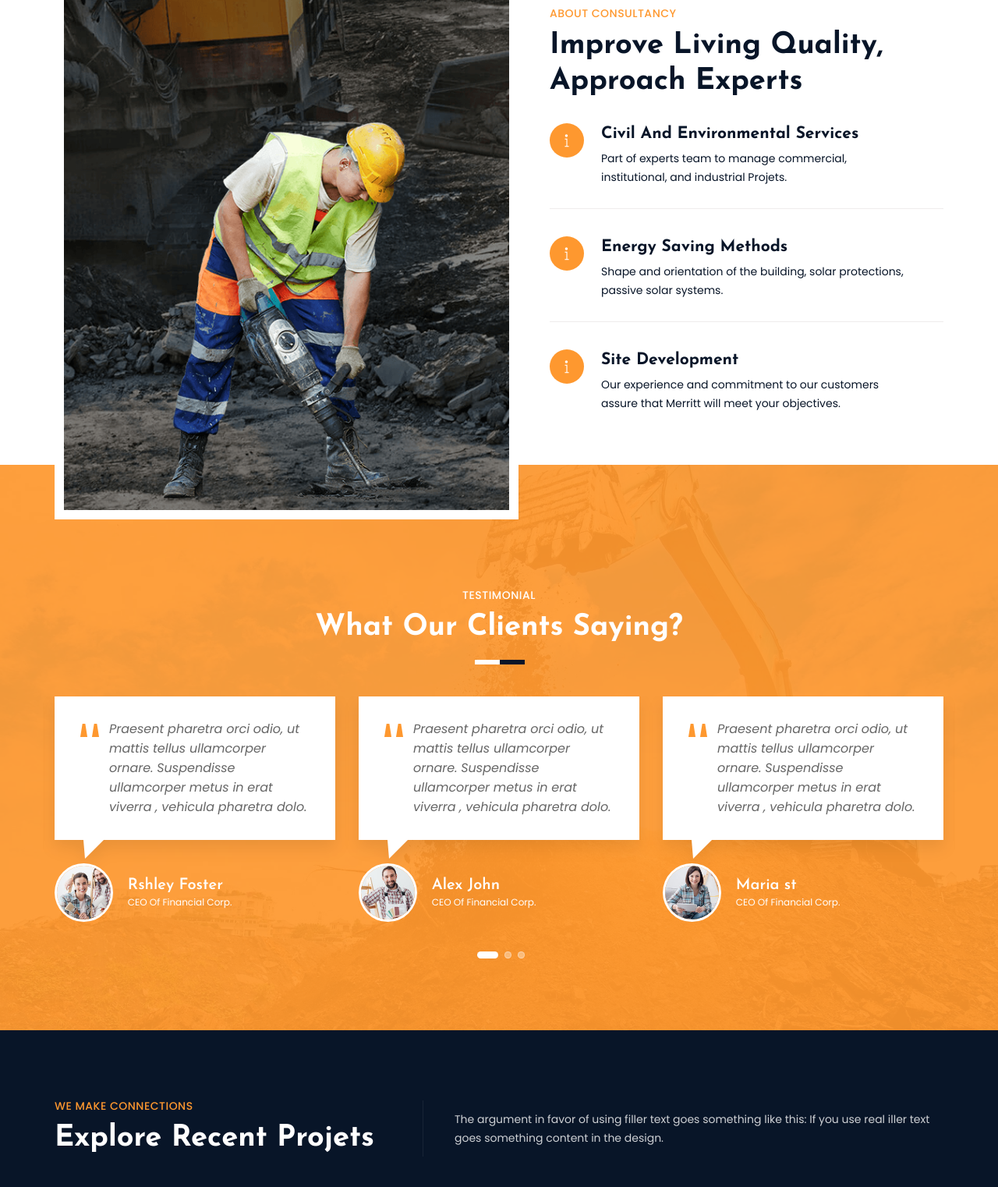
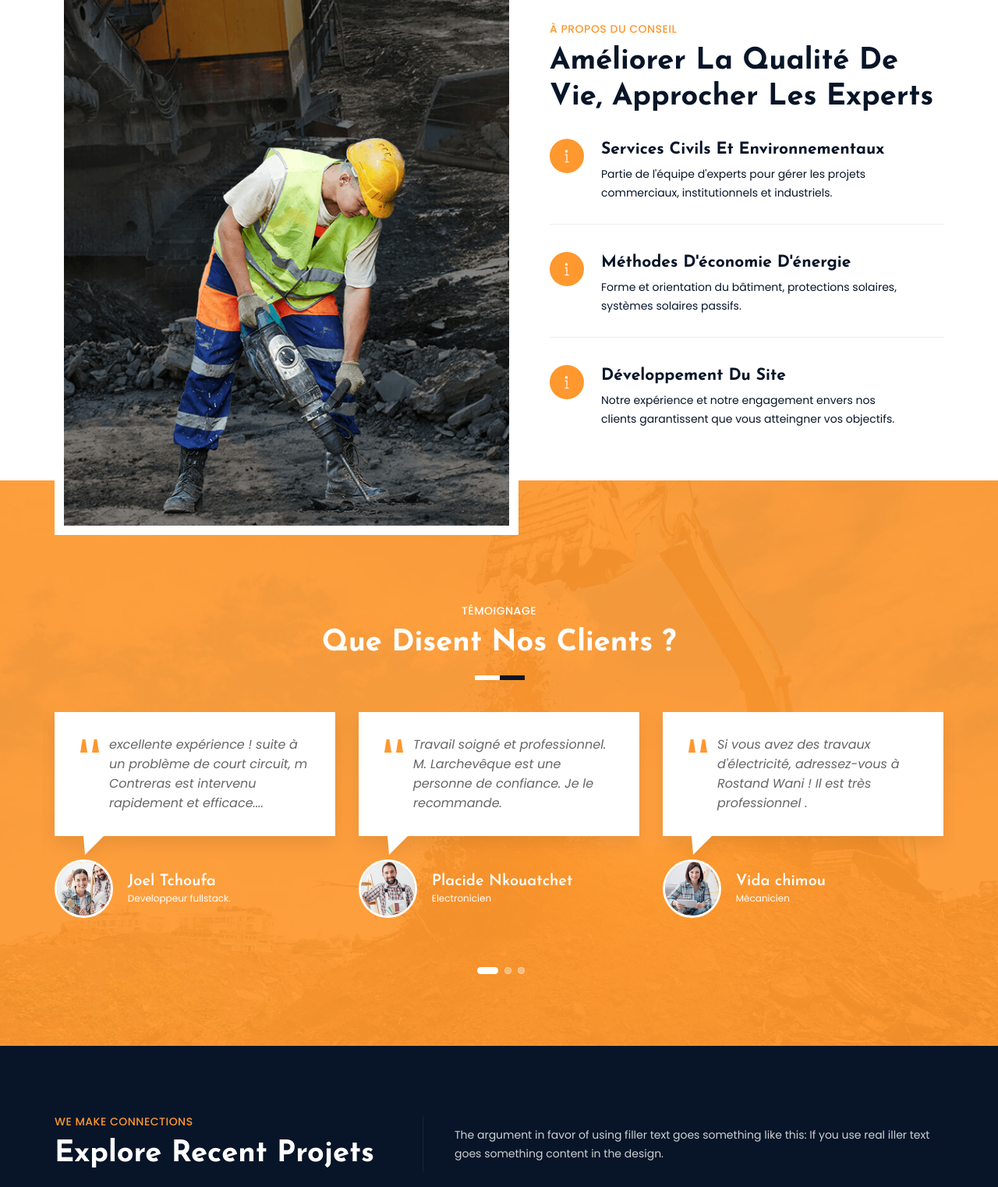
Before and after one commit to joelitok/brainsengineeringTop, a PHP site: page / in a window 1280 px wide. Shown: the part 3804-5326 px from the top of the page at 78% size. Run offline with PHP 8.4, Linux system fonts and the light colour scheme.

Commit message:
deuxieme

```diff
--- a/index.php
+++ b/index.php
@@ -740,7 +740,7 @@ vos installations et équipements électriques pour vérifier leurs conformités
                                     <div class="sep-line mt-10 mb-15"></div>
                                 </div>
                                 <div class="featured-desc"><!--featured-desc-->
-                                    <p>Get exterior design ideas for your modern house elevation with our 50 unique modern house facades.</p>
+                                    <p>Nous vous garantissons l'étude et la réalisation de vos travaux d'électrification de vos bâtiments.</p>
                                 </div>
                                 <a href="apartment-design.php" class="cmt-icon cmt-icon_element-border cmt-icon_element-color-white cmt-icon_element-size-xs cmt-icon_element-style-round">
                                     <i class="fa fa-angle-double-right"></i>
@@ -762,7 +762,7 @@ vos installations et équipements électriques pour vérifier leurs conformités
                                     <div class="sep-line mt-10 mb-15"></div>
                                 </div>
                                 <div class="featured-desc"><!--featured-desc-->
-                                    <p>Our experts  mechanical engineers plan ideal buildings models in way too significant. </p>
+                                    <p>Pour une industrie le cout de non production pouvant engendrés des pertes énormes nous répondons présent face à vos problèmes </p>
                                 </div>
                                 <a href="architectural-design.php" class="cmt-icon cmt-icon_element-border cmt-icon_element-color-white cmt-icon_element-size-xs cmt-icon_element-style-round">
                                     <i class="fa fa-angle-double-right"></i>
@@ -779,13 +779,13 @@ vos installations et équipements électriques pour vérifier leurs conformités
                             </div>
                             <div class="featured-content mt-25"><!--featured-content-->
                                 <div class="featured-title">
-                                    <h5>Provide Variety Construction Services</h5>
+                                    <h5>Fournir des services  variés</h5>
                                 </div>
                                 <div class="highlight-box cmt-textcolor-white cmt-bgcolor-darkgrey">
-                                    <p>Discount <span class="cmt-textcolor-skincolor">25%</span></p>
-                                    <h5>Restructure Services</h5>
+                                    <p>Remise <span class="cmt-textcolor-skincolor">25%</span></p>
+                                    <h5>Services de restructuration</h5>
                                 </div>
-                                <a href="#" class="cmt-textcolor-skincolor">Click to Get Discount</a>
+                                <a href="#" class="cmt-textcolor-skincolor">Cliquez pour obtenir une réduction</a>
                             </div>
                         </div>
                     </div>
@@ -799,13 +799,13 @@ vos installations et équipements électriques pour vérifier leurs conformités
                             </div>
                             <div class="featured-content"><!--featured-content-->
                                 <div class="featured-title">
-                                    <h5><a href="house-planning.php">House Planning</a></h5>
+                                    <h5><a href="house-planning.php">Génie Logiciel</a></h5>
                                 </div>
                                 <div class="separator">
                                     <div class="sep-line mt-10 mb-15"></div>
                                 </div>
                                 <div class="featured-desc"><!--featured-desc-->
-                                    <p>We will work with you to make small or large changes so you get the house of your dreams</p>
+                                    <p> Notre objectif ici vise à rationaliser et à optimiser le processus de production de vos logiciel. </p>
                                 </div>
                                 <a href="house-planning.htm" class="cmt-icon cmt-icon_element-border cmt-icon_element-color-white cmt-icon_element-size-xs cmt-icon_element-style-round">
                                     <i class="fa fa-angle-double-right"></i>
@@ -821,13 +821,13 @@ vos installations et équipements électriques pour vérifier leurs conformités
                             </div>
                             <div class="featured-content"><!--featured-content-->
                                 <div class="featured-title">
-                                    <h5><a href="repair-welding.php">Repair Welding</a></h5>
+                                    <h5><a href="repair-welding.php">Maintenance reseaux</a></h5>
                                 </div>
                                 <div class="separator">
                                     <div class="sep-line mt-10 mb-15"></div>
                                 </div>
                                 <div class="featured-desc"><!--featured-desc-->
-                                    <p>Special repairs of building are undertaken to replace the existing parts of buildings. </p>
+                                    <p>Nous nous assurons du bon fonctionnement du réseau au sein de votre entreprise </p>
                                 </div>
                                 <a href="repair-welding.php" class="cmt-icon cmt-icon_element-border cmt-icon_element-color-white cmt-icon_element-size-xs cmt-icon_element-style-round">
                                     <i class="fa fa-angle-double-right"></i>
@@ -857,14 +857,15 @@ vos installations et équipements électriques pour vérifier leurs conformités
                             <!-- section title -->
                             <div class="section-title row-title mt-40 clearfix">
                                 <div class="title-header">
-                                    <h2 class="title">Trusted by more<br> than <span class="cmt-textcolor-skincolor">650,000</span> Happy people</h2>
+                                    <h2 class="title"> Plus de<span class="cmt-textcolor-skincolor">  650,000</span>  personnes heureuses nous font confiance.</h2>
                                 </div>
+
                                 <div class="title-desc">
-                                    Our Projets are fully tested, background checked, license validated<br> and insured with a 100% satisfaction guarantee.
+                                Nos projets sont entièrement testés, leurs antécédents sont vérifiés, leur licence est validée <br>  et ils sont assurés avec une garantie de satisfaction à 100%.
                                 </div>
                             </div><!-- section title end -->
                             <div class="text-center res-767-mt-30">
-                                <a class="cmt-btn cmt-btn-size-md cmt-btn-style-border cmt-btn-color-white mt-35 res-991-mt-15" href="#">For Appoinment Today</a>
+                                <a class="cmt-btn cmt-btn-size-md cmt-btn-style-border cmt-btn-color-white mt-35 res-991-mt-15" href="contact-us.php">Pour un rendez-vous aujourd'hui</a>
                             </div>
                         </div>
                     </div>
@@ -889,8 +890,8 @@ vos installations et équipements électriques pour vérifier leurs conformités
                             <!-- section title -->
                             <div class="section-title clearfix">
                                 <div class="title-header">
-                                    <h5>ABOUT CONSULTANCY</h5>
-                                    <h2 class="title">Improve Living Quality, Approach Experts</h2>
+                                    <h5>À PROPOS DU CONSEIL</h5>
+                                    <h2 class="title">Améliorer la qualité de vie, approcher les experts</h2>
                                 </div>
                             </div><!-- section title end -->
                             <!-- featured-icon-box -->
@@ -902,10 +903,10 @@ vos installations et équipements électriques pour vérifier leurs conformités
                                 </div>
                                 <div class="featured-content">
                                     <div class="featured-title">
-                                        <h5>Civil and environmental services</h5>
+                                        <h5>Services civils et environnementaux</h5>
                                     </div>
                                     <div class="featured-desc">
-                                        <p>Part of experts team to manage commercial, institutional, and industrial Projets.</p>
+                                        <p>Partie de l'équipe d'experts pour gérer les projets commerciaux, institutionnels et industriels.</p>
                                     </div>
                                 </div>
                             </div><!-- featured-icon-box end -->
@@ -921,10 +922,10 @@ vos installations et équipements électriques pour vérifier leurs conformités
                                 </div>
                                 <div class="featured-content">
                                     <div class="featured-title">
-                                        <h5>Energy saving methods</h5>
+                                        <h5>Méthodes d'économie d'énergie</h5>
                                     </div>
                                     <div class="featured-desc">
-                                        <p>Shape and orientation of the building, solar protections, passive solar systems.</p>
+                                        <p>Forme et orientation du bâtiment, protections solaires, systèmes solaires passifs.</p>
                                     </div>
                                 </div>
                             </div><!-- featured-icon-box end -->
@@ -940,10 +941,10 @@ vos installations et équipements électriques pour vérifier leurs conformités
                                 </div>
                                 <div class="featured-content">
                                     <div class="featured-title">
-                                        <h5>Site development</h5>
+                                        <h5>Développement du site</h5>
                                     </div>
                                     <div class="featured-desc">
-                                        <p>Our experience and commitment to our customers assure that Merritt will meet your objectives.</p>
+                                        <p>Notre expérience et notre engagement envers nos clients garantissent que vous  atteingner vos objectifs.</p>
                                     </div>
                                 </div>
                             </div><!-- featured-icon-box end -->
@@ -963,8 +964,8 @@ vos installations et équipements électriques pour vérifier leurs conformités
                         <!-- section title -->
                         <div class="section-title with-desc text-center clearfix">
                             <div class="title-header">
-                                <h5>Testimonial</h5>
-                                <h2 class="title">What our clients saying?</h2>
+                                <h5>Témoignage</h5>
+                                <h2 class="title">Que disent nos clients ?</h2>
                             </div>
                         </div><!-- section title end -->
                     </div>
@@ -976,14 +977,14 @@ vos installations et équipements électriques pour vérifier leurs conformités
                         <!-- testimonials -->
                         <div class="testimonials cmt-testimonial-box-view-style1">
                             <div class="testimonial-content"><!-- testimonial-content -->
-                                <blockquote class="testimonial-text">Praesent pharetra orci odio, ut mattis tellus ullamcorper ornare. Suspendisse ullamcorper metus in erat viverra , vehicula pharetra dolo.</blockquote>
+                                <blockquote class="testimonial-text">excellente expérience ! suite à un problème de court circuit, m Contreras est intervenu rapidement et efficace....</blockquote>
                                 <div class="testimonial-avatar">
                                     <div class="testimonial-img"><!-- testimonial-img -->
                                         <img class="img-fluid" src="images/testimonial/01.jpg" alt="testimonial-img">
                                     </div>
                                      <div class="testimonial-caption">
-                                        <h5>Rshley Foster</h5><!-- testimonial-caption -->
-                                        <label>CEO Of Financial Corp.</label>
+                                        <h5>Joel Tchoufa</h5><!-- testimonial-caption -->
+                                        <label>Developpeur fullstack.</label>
                                     </div>
                                 </div>
                             </div>
@@ -991,14 +992,14 @@ vos installations et équipements électriques pour vérifier leurs conformités
                         <!-- testimonials -->
                         <div class="testimonials cmt-testimonial-box-view-style1">
                             <div class="testimonial-content"><!-- testimonial-content -->
-                                <blockquote class="testimonial-text">Praesent pharetra orci odio, ut mattis tellus ullamcorper ornare. Suspendisse ullamcorper metus in erat viverra , vehicula pharetra dolo.</blockquote>
+                                <blockquote class="testimonial-text">Travail soigné et professionnel. M. Larchevêque est une personne de confiance. Je le recommande.</blockquote>
                                 <div class="testimonial-avatar">
                                     <div class="testimonial-img"><!-- testimonial-img -->
                                         <img class="img-fluid" src="images/testimonial/02.jpg" alt="testimonial-img">
                                     </div>
                                      <div class="testimonial-caption">
-                                        <h5>Alex John</h5><!-- testimonial-caption -->
-                                        <label>CEO Of Financial Corp.</label>
+                                        <h5>Placide Nkouatchet</h5><!-- testimonial-caption -->
+                                        <label>Electronicien</label>
                                     </div>
                                 </div>
                             </div>
@@ -1006,14 +1007,14 @@ vos installations et équipements électriques pour vérifier leurs conformités
                         <!-- testimonials -->
                         <div class="testimonials cmt-testimonial-box-view-style1">
                             <div class="testimonial-content"><!-- testimonial-content -->
-                                <blockquote class="testimonial-text">Praesent pharetra orci odio, ut mattis tellus ullamcorper ornare. Suspendisse ullamcorper metus in erat viverra , vehicula pharetra dolo.</blockquote>
+                                <blockquote class="testimonial-text">Si vous avez des travaux d'électricité, adressez-vous à Rostand Wani ! Il est très professionnel .</blockquote>
                                 <div class="testimonial-avatar">
                                     <div class="testimonial-img"><!-- testimonial-img -->
                                         <img class="img-fluid" src="images/testimonial/03.jpg" alt="testimonial-img">
                                     </div>
                                      <div class="testimonial-caption">
-                                        <h5>Maria st</h5><!-- testimonial-caption -->
-                                        <label>CEO Of Financial Corp.</label>
+                                        <h5>Vida chimou</h5><!-- testimonial-caption -->
+                                        <label>Mécanicien</label>
                                     </div>
                                 </div>
                             </div>
@@ -1021,14 +1022,15 @@ vos installations et équipements électriques pour vérifier leurs conformités
                         <!-- testimonials -->
                         <div class="testimonials cmt-testimonial-box-view-style1">
                             <div class="testimonial-content"><!-- testimonial-content -->
-                                <blockquote class="testimonial-text">Praesent pharetra orci odio, ut mattis tellus ullamcorper ornare. Suspendisse ullamcorper metus in erat viverra , vehicula pharetra dolo.</blockquote>
+                                <blockquote class="testimonial-text">
+                                J'ai effectué des travaux de renovation et l'électricité a ete refaite complètement. Je suis très satisfait</blockquote>
                                 <div class="testimonial-avatar">
                                     <div class="testimonial-img"><!-- testimonial-img -->
                                         <img class="img-fluid" src="images/testimonial/01.jpg" alt="testimonial-img">
                                     </div>
                                      <div class="testimonial-caption">
-                                        <h5>Joe Smith</h5><!-- testimonial-caption -->
-                                        <label>CEO Of Financial Corp.</label>
+                                        <h5>Landry Tchiengue</h5><!-- testimonial-caption -->
+                                        <label>Electricien.</label>
                                     </div>
                                 </div>
                             </div>
```
Also changed, not shown: images/bg-image/28c63ec2-f1d8-4f20-9753-07fc18b0e186.jpg (added).
